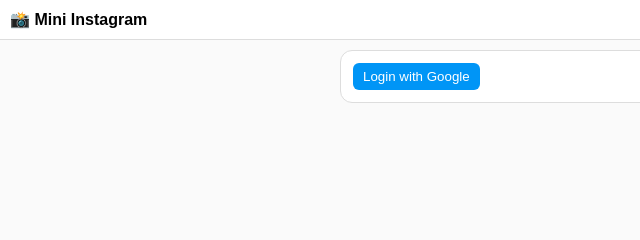
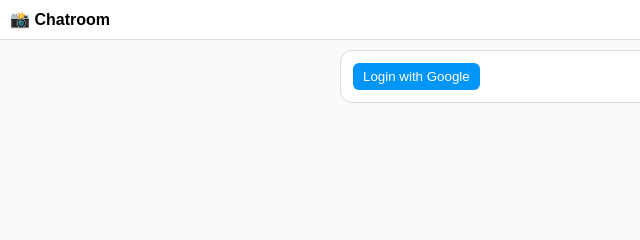
Before and after one commit to zaidmohd64849-boop/Chatroom, a plain HTML site: page index.html in a window 1280 px wide. Shown: the top 240 px of the page, 0-640 px from the left. Drawn offline with Linux system fonts and the light colour scheme; no server answers.

Commit message:
Change title from 'Mini Instagram' to 'Chatroom'

```diff
--- a/index.html
+++ b/index.html
@@ -2,7 +2,7 @@
 <html>
 <head>
 <meta charset="UTF-8">
-<title>Mini Instagram</title>
+<title>Chatroom</title>
 <meta name="viewport" content="width=device-width, initial-scale=1">
 
 <script src="https://www.gstatic.com/firebasejs/9.23.0/firebase-app-compat.js"></script>
@@ -46,7 +46,7 @@
 <body>
 
 <header>
-📸 Mini Instagram
+📸 Chatroom
 <button id="logoutBtn" class="btn danger hidden">Logout</button>
 </header>
 
```
